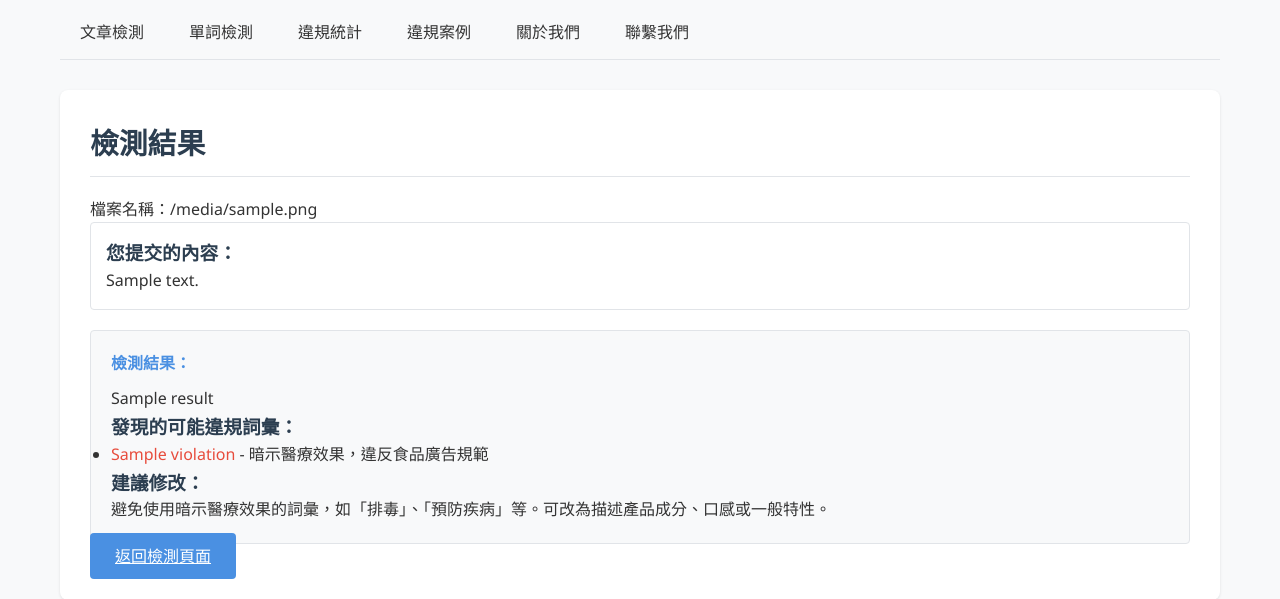
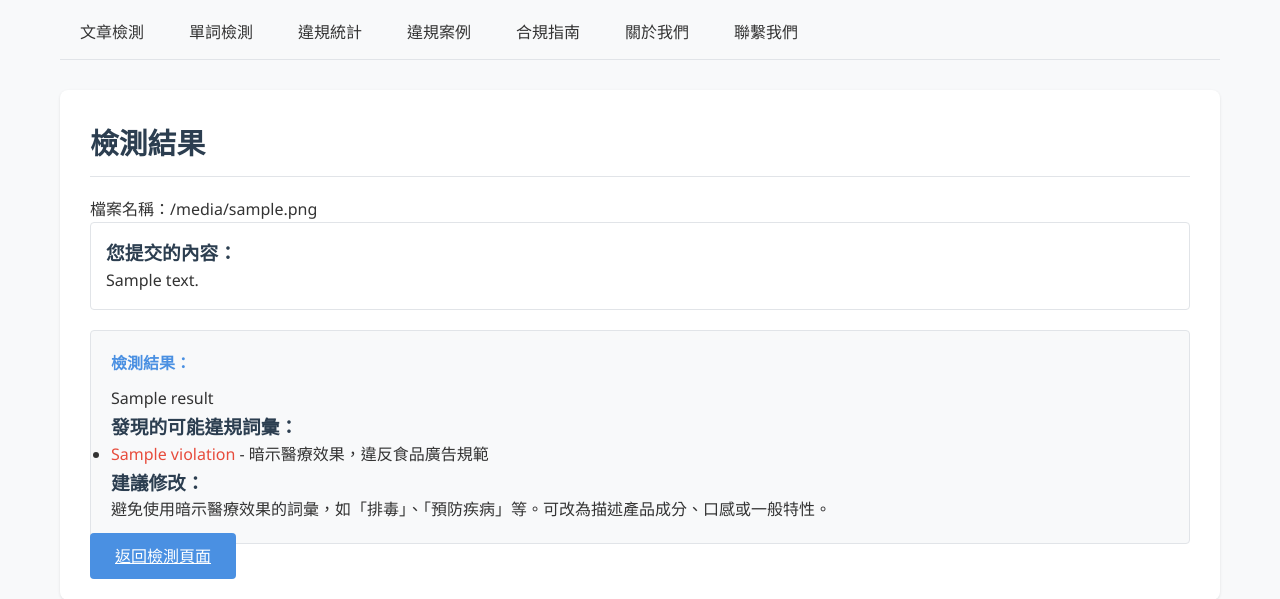
Before and after one commit to wenchun84/therapy-claim-detector, a Flask app: template templates/result.html in a window 1280 px wide. Shown: the top 599 px of the page. Run offline with Flask 2, Linux system fonts and the light colour scheme; the template is opened without the code that fills it: most values are stand-ins (such as "Sample title", 1, 10 or a date in 2020).

Commit message:
Update result.html

```diff
--- a/templates/result.html
+++ b/templates/result.html
@@ -14,6 +14,7 @@
     <li><a href="/word" class="{{ 'active' if active_tab == 'word' else '' }}">單詞檢測</a></li>
     <li><a href="/stats" class="{{ 'active' if active_tab == 'stats' else '' }}">違規統計</a></li>
     <li><a href="/examples" class="{{ 'active' if active_tab == 'examples' else '' }}">違規案例</a></li>
+    <li><a href="/guidelines" class="{{ 'active' if active_tab == 'guidelines' else '' }}">合規指南</a></li>
     <li><a href="/about" class="{{ 'active' if active_tab == 'about' else '' }}">關於我們</a></li>
     <li><a href="/contact" class="{{ 'active' if active_tab == 'contact' else '' }}">聯繫我們</a></li>
 </ul>
```
Lines whose indentation alone changed are shown as unchanged.
